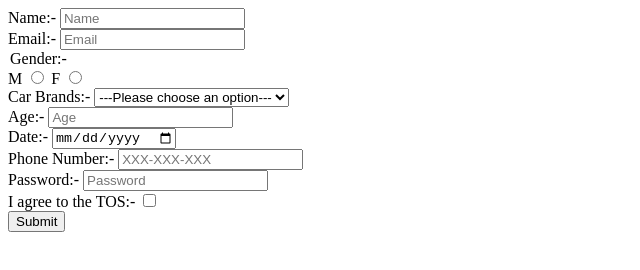
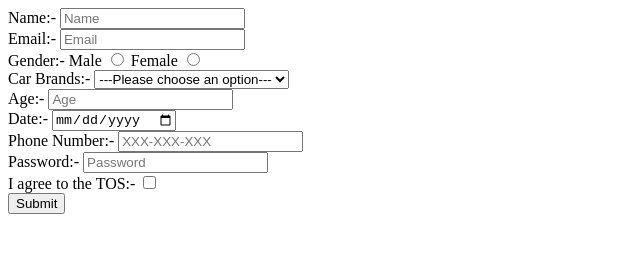
Before and after one commit to acciojob/signup-form-car-Himanshu62727, a website: page main.html in a window 1280 px wide. Shown: the whole page, without its empty margins (0-640 px from the left). Drawn offline with Linux system fonts and the light colour scheme.

Commit message:
created a submission

```diff
--- a/main.html
+++ b/main.html
@@ -15,13 +15,13 @@
 		<label for = email>Email:-</label>
 		<input type = "email" id = email placeholder = "Email" required><br>
 
-		<legend>Gender:-</legend>
-		<label for = m>M</label>
-		<input type = "radio" id = gender_m name = Gender value = gender_m required>
-		<label for = f>F</label>
-		<input type = "radio" id = gender_f  name = Gender value = gender_f required><br>
-		Car Brands:-
-		<select required>
+		<label>Gender:-</label>
+		<label for = gender_m>Male</label>
+		<input type = "radio" id = gender_m name = gender value = male required>
+		<label for = gender_f>Female</label>
+		<input type = "radio" id = gender_f  name = gender value = female required><br>
+		<label for = cars>Car Brands:-</label>
+		<select id = cars name = "cars" required>
 			<option value = "" disabled selected>---Please choose an option---</option>
 			<option value = "0">BMW</option>
 			<option value = "1">Bugatti</option>
```
